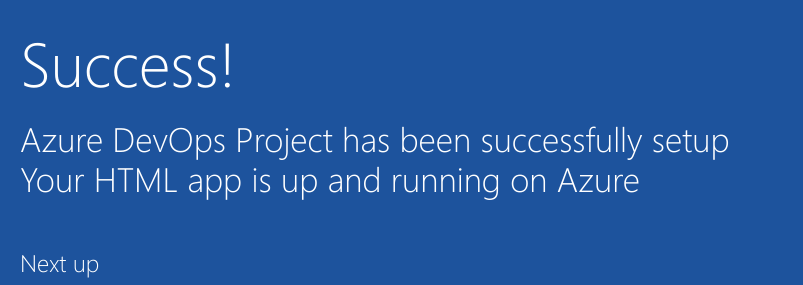
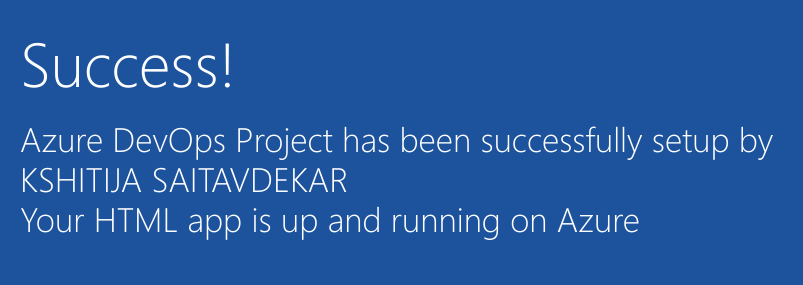
Before and after one commit to KshitijaS99/samplep2a, a plain HTML site: page index.html in a window 1280 px wide. Shown: the part 352-637 px from the top of the page, 205-1008 px from the left. Drawn offline with Linux system fonts and the light colour scheme.

Commit message:
Feature01 branch modified to add new feature

```diff
--- a/index.html
+++ b/index.html
@@ -19,7 +19,7 @@
         </div>
             <div class="content-body">
                 <div class="success-text">Success!</div>
-                <div class="description line-1"> Azure DevOps Project has been successfully setup</div>
+                <div class="description line-1"> Azure DevOps Project has been successfully setup by KSHITIJA SAITAVDEKAR</div>
                 <div class="description line-2"> Your HTML app is up and running on Azure</div>
                 <div class="next-steps-container">
                     <div class="next-steps-header">Next up</div>
```
